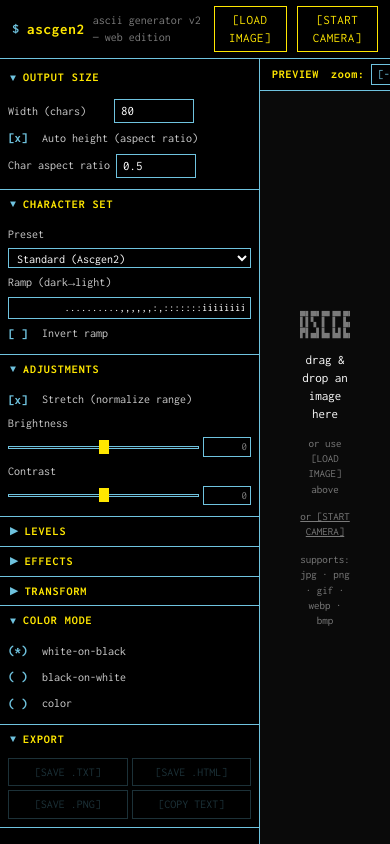
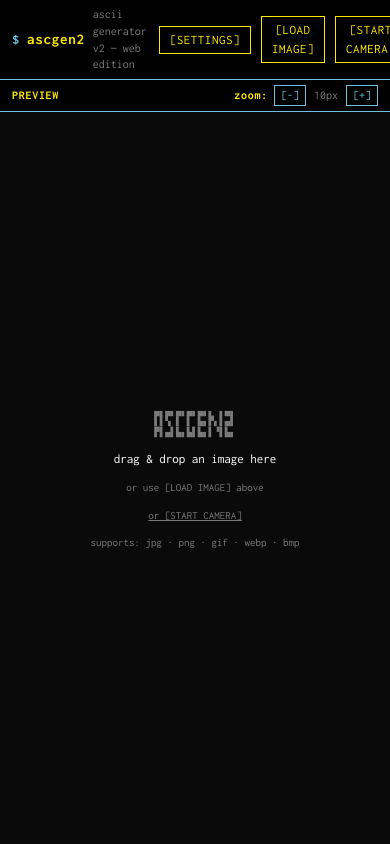
Before and after one commit to benpetty/ascgen2, an Astro site: page / in a window 390 px wide. Built offline with nearby package versions, Linux system fonts and the light colour scheme; Astro itself is replaced by a stand-in of ours.

Commit message:
Fix live feed first-click race and add mobile sidebar toggle
Two related live-mode UX fixes bundled together:

1. Critical bug: live feed didn't render on first START click.
   The rAF for the conversion loop was scheduled inside start() right
   after `await getUserMedia` resolved. On first visit the permission
   prompt makes that await take 3+ seconds, after which the post-await
   Promise continuation calls setStatus('streaming') and schedules rAF.
   The rAF callback fires before React commits the status update, so
   tick() reads still-null livePreRef and statusRef and bails — without
   rescheduling — deadlocking the loop until snapshot+resume because
   resume() is called from a sync event handler where setState commits
   before rAF fires.

   Fix moves the initial rAF scheduling to a useLayoutEffect that fires
   after React commits the status='streaming' transition, guaranteeing
   refs are set when rAF fires. Tick also now reschedules on transient
   null refs (defense in depth) so future races can't silently kill the
   loop.

2. Add a [SETTINGS]/[HIDE SETTINGS] toggle in the header to hide the
   left sidebar on mobile so the ASCII preview gets the full viewport.
   Sidebar defaults visible on desktop (innerWidth >= 768) and hidden
   on mobile.

```diff
--- a/src/components/App.tsx
+++ b/src/components/App.tsx
@@ -40,6 +40,9 @@ export function App() {
   const [asciiGrid, setAsciiGrid] = useState<AsciiGrid | null>(null);
   const [isProcessing, setIsProcessing] = useState(false);
   const [errorMessage, setErrorMessage] = useState<string | null>(null);
+  const [sidebarVisible, setSidebarVisible] = useState(
+    () => typeof window !== 'undefined' && window.innerWidth >= 768,
+  );
   const fileInputRef = useRef<HTMLInputElement>(null);
   const conversionTimerRef = useRef<ReturnType<typeof setTimeout> | null>(null);
   const livePreRef = useRef<HTMLPreElement | null>(null);
@@ -151,6 +154,14 @@ export function App() {
           <span className="header-subtitle">ascii generator v2 — web edition</span>
         </div>
         <div className="header-right">
+          <button
+            className="btn-primary"
+            onClick={() => setSidebarVisible((current) => !current)}
+            type="button"
+            aria-pressed={sidebarVisible}
+          >
+            {sidebarVisible ? '[HIDE SETTINGS]' : '[SETTINGS]'}
+          </button>
           {imageFileName && <span className="header-filename">{imageFileName}</span>}
           {liveAscii.status === 'idle' && (
             <>
@@ -182,7 +193,7 @@ export function App() {
 
       {/* Main content */}
       <div className="app-body">
-        <aside className="sidebar">
+        <aside className={`sidebar ${sidebarVisible ? '' : 'sidebar-hidden'}`}>
           <SettingsPanel
             settings={settings}
             asciiGrid={asciiGrid}
--- a/src/components/useLiveAscii.ts
+++ b/src/components/useLiveAscii.ts
@@ -120,11 +120,13 @@ export function useLiveAscii(
   }, []);
 
   const tick = useCallback(() => {
+    if (statusRef.current !== 'streaming') return;     // legitimate exit (paused/stopped)
     const camera = cameraRef.current;
+    if (!camera) return;                                // legitimate exit (teardown)
     const pre = preRef.current;
-    if (!camera || !pre) return;
-    if (statusRef.current !== 'streaming') return;
-    if (!camera.isReady()) {
+    if (!pre || !camera.isReady()) {
+      // Transient: <pre> not yet mounted (initial render race) or video metadata not yet loaded.
+      // Reschedule to try again next frame instead of silently dying.
       rafHandleRef.current = requestAnimationFrame(tickRef.current);
       return;
     }
@@ -172,14 +174,26 @@ export function useLiveAscii(
     tickRef.current = tick;
   });
 
+  // Schedule the rAF loop when status transitions to 'streaming'. Using useLayoutEffect
+  // (not useEffect) guarantees this runs synchronously after the React commit completes,
+  // so livePreRef.current and statusRef.current are already set when the rAF fires.
+  // This fixes a race on first START where `await getUserMedia` for the permission prompt
+  // causes the rAF to fire before React commits the status update — tick would then read
+  // null refs and bail without rescheduling, deadlocking the loop until snapshot+resume.
+  useLayoutEffect(() => {
+    if (status === 'streaming' && rafHandleRef.current === null) {
+      rafHandleRef.current = requestAnimationFrame(tickRef.current);
+    }
+  }, [status]);
+
   const start = useCallback(async (facing: CameraFacing) => {
     setError(null);
     try {
       cameraRef.current = createCameraSource();
       await cameraRef.current.start({ facing });
       setStatus('streaming');
-      // Issue 1: Use tickRef.current so the seed rAF call uses the latest tick closure.
-      rafHandleRef.current = requestAnimationFrame(tickRef.current);
+      // rAF scheduling is handled by the useLayoutEffect above, which fires after React
+      // commits the status='streaming' update — guaranteeing refs are set when rAF fires.
     } catch (caught) {
       const errorName = caught instanceof DOMException ? caught.name : 'Unknown';
       // Issue 4: Use shared CAMERA_EXCEPTION_MESSAGES constant.
@@ -201,8 +215,7 @@ export function useLiveAscii(
   const resume = useCallback(() => {
     cameraRef.current?.resume();
     setStatus('streaming');
-    // Issue 1: Use tickRef.current so the seed rAF call uses the latest tick closure.
-    rafHandleRef.current = requestAnimationFrame(tickRef.current);
+    // rAF scheduling is handled by the useLayoutEffect above.
   }, []);
 
   const stop = teardown;
--- a/src/styles/global.css
+++ b/src/styles/global.css
@@ -126,6 +126,11 @@ html, body {
 .sidebar::-webkit-scrollbar { width: 4px; }
 .sidebar::-webkit-scrollbar-track { background: var(--bg); }
 .sidebar::-webkit-scrollbar-thumb { background: var(--border); }
+
+/* display:none so layout reflows and the preview area expands to fill the freed space */
+.sidebar-hidden {
+  display: none;
+}
 
 /* ── Settings panel ────────────────────────────────────────── */
 .settings-panel {
```
